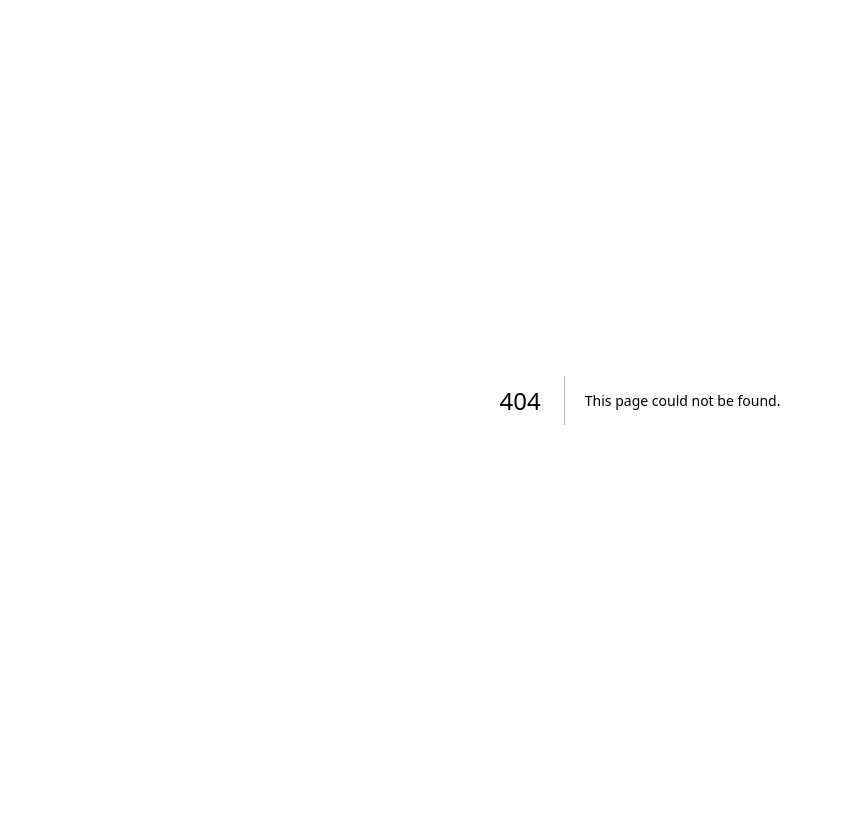
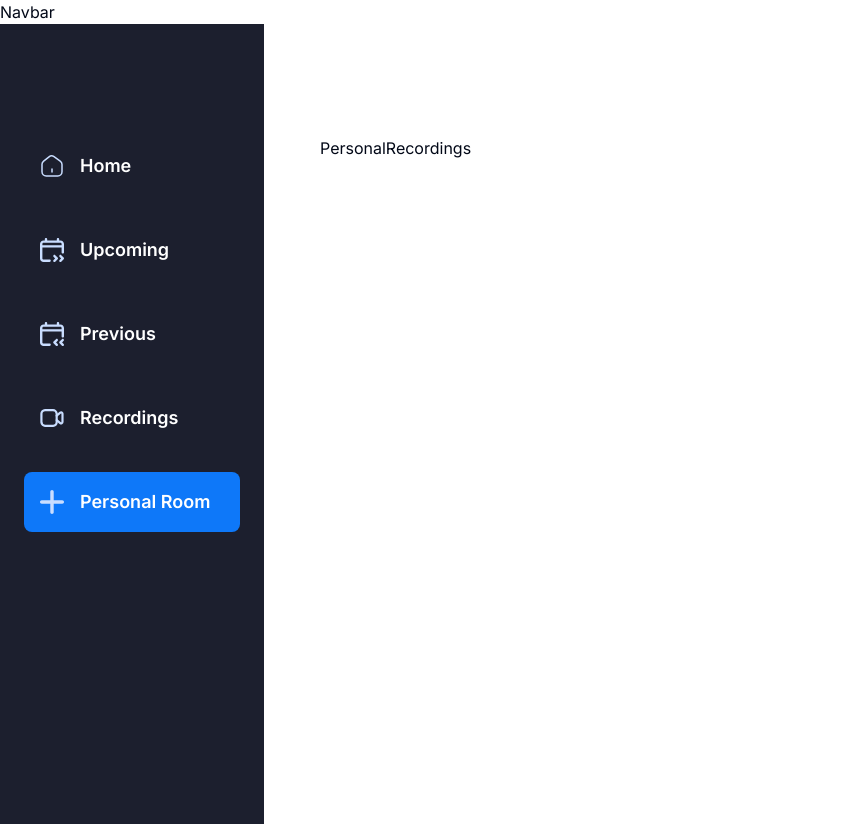
Before and after one commit to Pradhan1999/video-conferencing-app, a Next.js app: page /personal-room in a window 1280 px wide. Before the commit this address had no page. Shown: the whole page, without its empty margins (0-843 px from the left). Before the commit the page ends 800 px from the top, so only its background shows below. Built offline with nearby package versions, Linux system fonts and the light colour scheme.

Commit message:
feat: added sidebar pages

```diff
--- a/app/(root)/(home)/layout.tsx
+++ b/app/(root)/(home)/layout.tsx
@@ -5,14 +5,12 @@
 const HomeLayout = ({ children }: { children: React.ReactNode }) => {
   return (
     <main className="relative">
-      <div>
-        <Navbar />
-      </div>
+      <Navbar />
+
       <div className="flex">
-        <div>
-          <Sidebar />
-        </div>
-        <section className="flex flex-1 min-h-screen flex-col px-6 pb-6 pt-28 max-md:pb-14 sm:px-14 bg-yellow-100">
+        <Sidebar />
+
+        <section className="flex min-h-screen flex-1 flex-col px-6 pb-6 pt-28 max-md:pb-14 sm:px-14">
           <div className="w-full">{children}</div>
         </section>
       </div>
--- a/app/(root)/(home)/page.tsx
+++ b/app/(root)/(home)/page.tsx
@@ -1,9 +1,21 @@
-import React from 'react'
+import React from "react";
 
 const Home = () => {
   return (
-    <div>Home</div>
-  )
-}
+    <section className="flex size-full flex-col gap-5 text-white">
+      <div className="h-[303px] w-full rounded-[20px] bg-hero bg-cover">
+        <div className="flex h-full flex-col justify-between max-md:px-5 max-md:py-8 lg:p-11">
+          <h2 className="glassmorphism max-w-[273px] rounded py-2 text-center text-base font-normal">
+            Upcoming Meeting at: 12:30 PM
+          </h2>
+          {/* <div className="flex flex-col gap-2">
+            <h1 className="text-4xl font-extrabold lg:text-7xl">{time}</h1>
+            <p className="text-lg font-medium text-sky-1 lg:text-2xl">{date}</p>
+          </div> */}
+        </div>
+      </div>
+    </section>
+  );
+};
 
-export default Home
+export default Home;
--- /dev/null
+++ b/app/(root)/(home)/personal-room/page.tsx
@@ -0,0 +1,9 @@
+import React from 'react'
+
+const PersonalRecordings = () => {
+  return (
+    <div>PersonalRecordings</div>
+  )
+}
+
+export default PersonalRecordings
--- /dev/null
+++ b/app/(root)/(home)/previous/page.tsx
@@ -0,0 +1,9 @@
+import React from 'react'
+
+const Previous = () => {
+  return (
+    <div>Previous</div>
+  )
+}
+
+export default Previous
--- /dev/null
+++ b/app/(root)/(home)/recordings/page.tsx
@@ -0,0 +1,9 @@
+import React from 'react'
+
+const Recordings = () => {
+  return (
+    <div>Recordings</div>
+  )
+}
+
+export default Recordings
--- /dev/null
+++ b/app/(root)/(home)/upcoming/page.tsx
@@ -0,0 +1,9 @@
+import React from 'react'
+
+const Upcoming = () => {
+  return (
+    <div>Upcoming</div>
+  )
+}
+
+export default Upcoming
--- a/app/globals.css
+++ b/app/globals.css
@@ -1,6 +1,15 @@
 @tailwind base;
 @tailwind components;
 @tailwind utilities;
+
+@layer utilities {
+  .flex-center {
+    @apply flex justify-center items-center;
+  }
+  .flex-between {
+    @apply flex justify-between items-center;
+  }
+}
 
 @layer base {
   :root {
```
